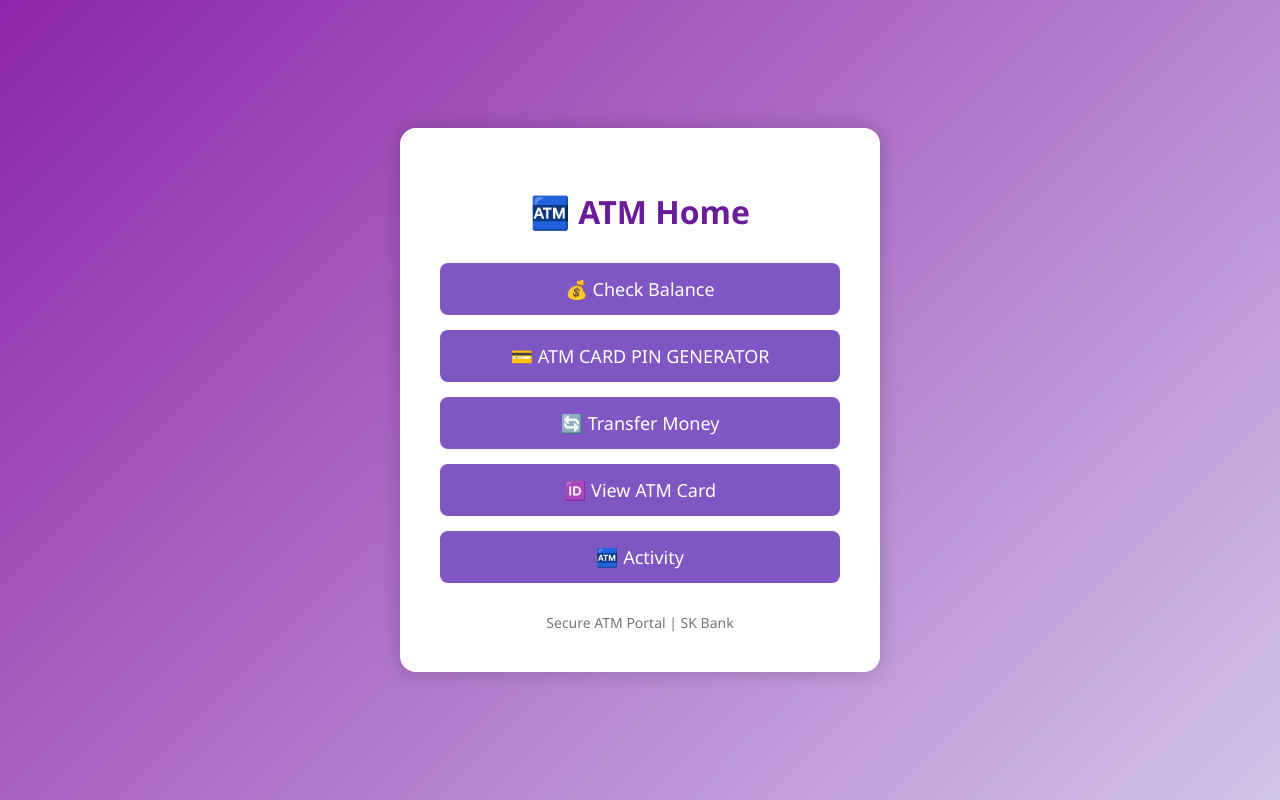
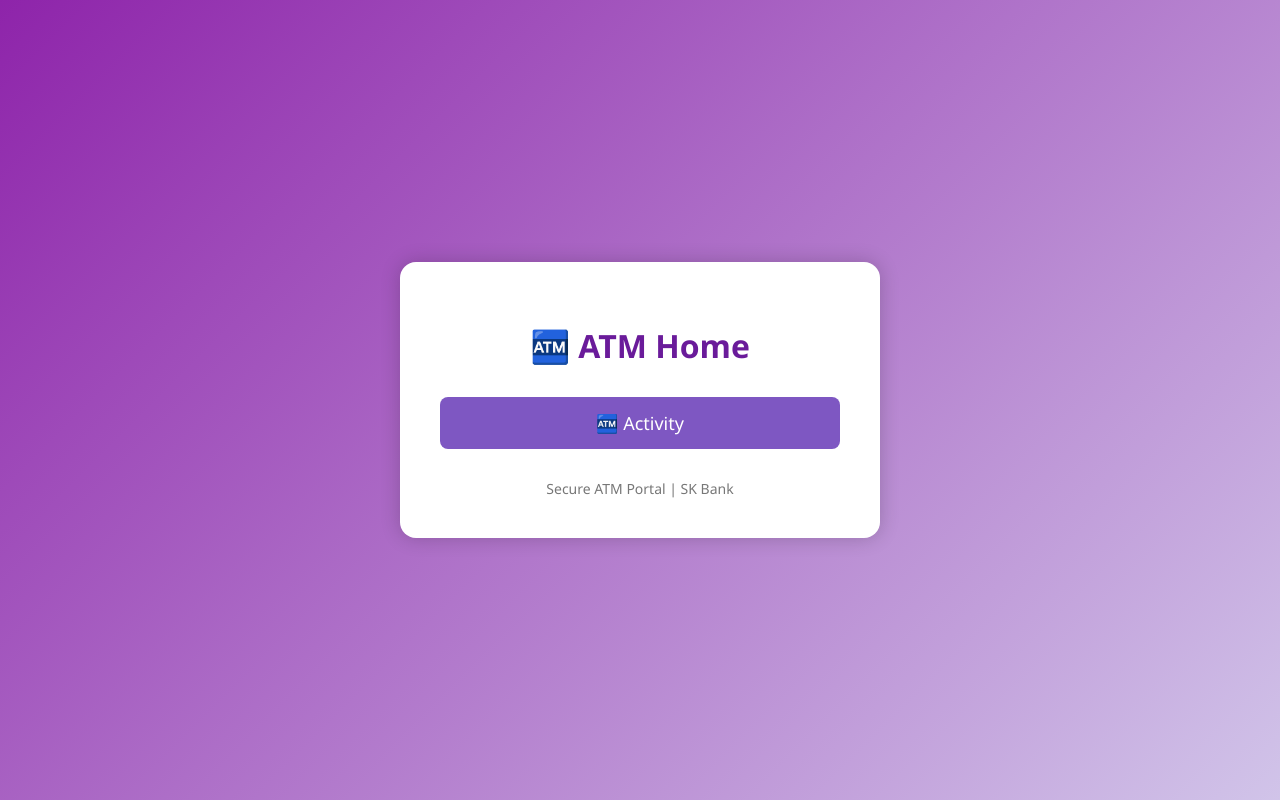
Before and after one commit to Sushanta890/Atm, a plain HTML site: page index.html in a window 1280 px wide. Drawn offline with Linux system fonts and the light colour scheme.

Commit message:
update index.html

```diff
--- a/index.html
+++ b/index.html
@@ -56,10 +56,6 @@
 
 <div class="container">
   <h1>🏧 ATM Home</h1>
-  <a href="atm-balance-check.html" class="btn">💰 Check Balance</a>
-  <a href="atm-card-activation.html" class="btn">💳 ATM CARD PIN GENERATOR</a>
-  <a href="atm-balance-transfer.html" class="btn">🔄 Transfer Money</a>
-  <a href="atm-card-details.html" class="btn">🆔 View ATM Card</a>
   <a href="bank-card-generate.html" class="btn">🏧 Activity</a>
 
   <div class="footer">Secure ATM Portal | SK Bank</div>
```
